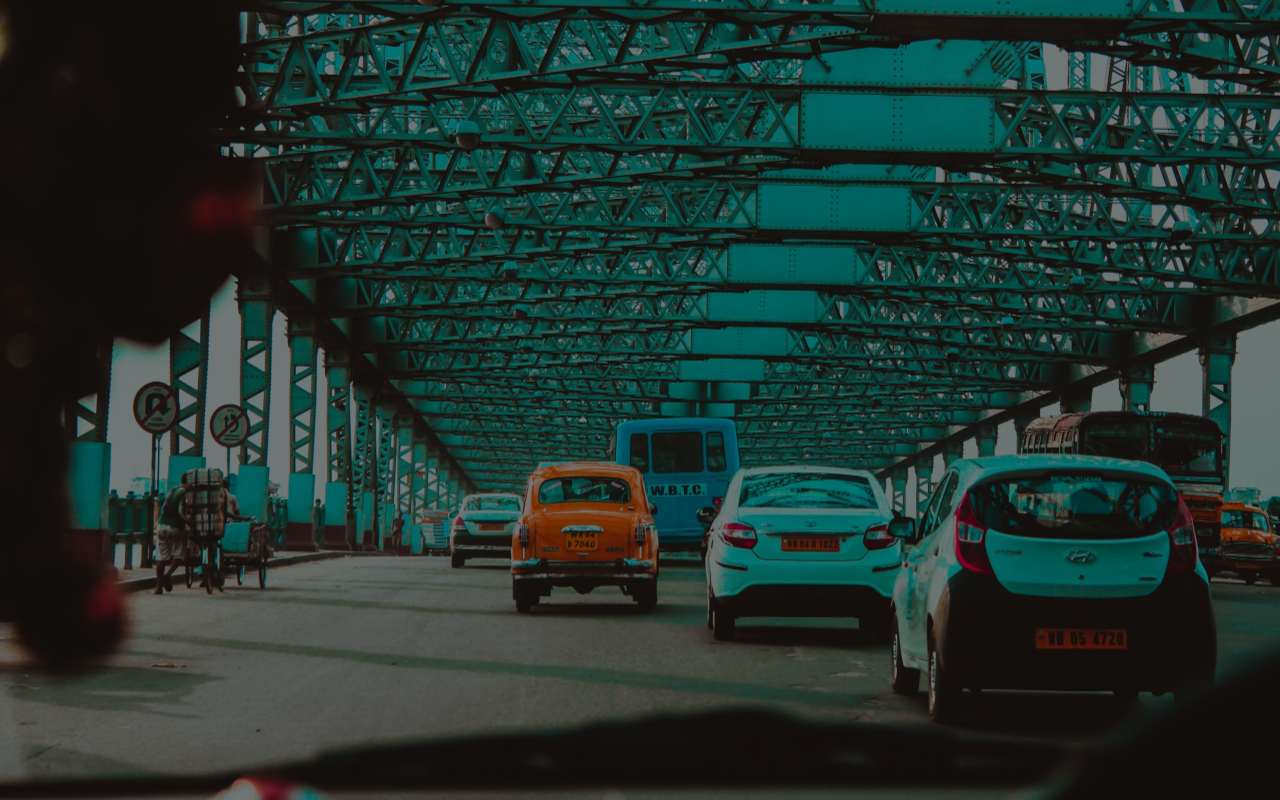
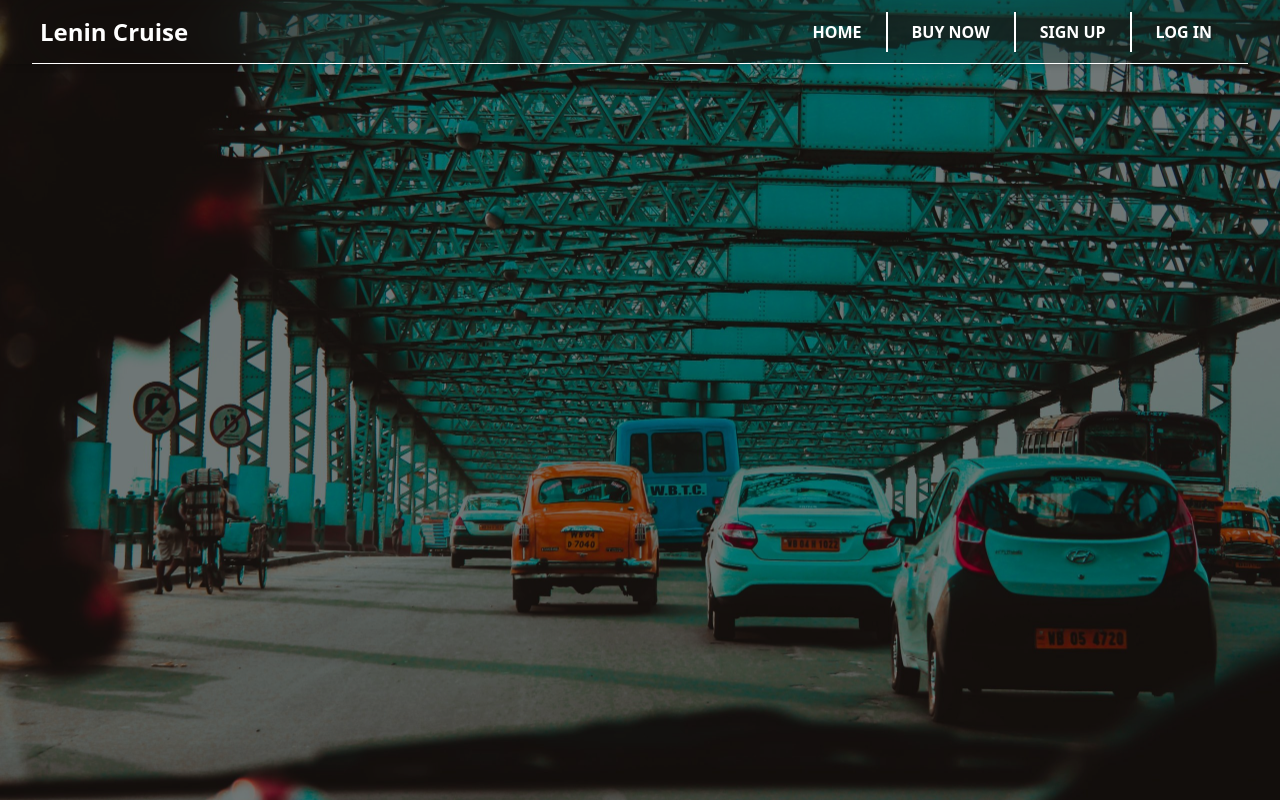
Before and after one commit to theprinceraj/Cruise-Booking-Website, a React (Vite) app in the folder frontend/: page /profile in a window 1280 px wide. Before the commit this address had no page. Built offline with nearby package versions, Linux system fonts and the light colour scheme.

Commit message:
"Added Profile page to router and imported Profile component in App.jsx"

```diff
--- /dev/null
+++ b/frontend/src/pages/Profile.jsx
@@ -0,0 +1,11 @@
+import Navbar from "../components/Navbar";
+
+export default function Profile() {
+    return (
+        <>
+            <Navbar />
+
+            <div>Profile</div>
+        </>
+    );
+}
```
Also changed, not shown: frontend/src/App.jsx (+10 -6 lines).
